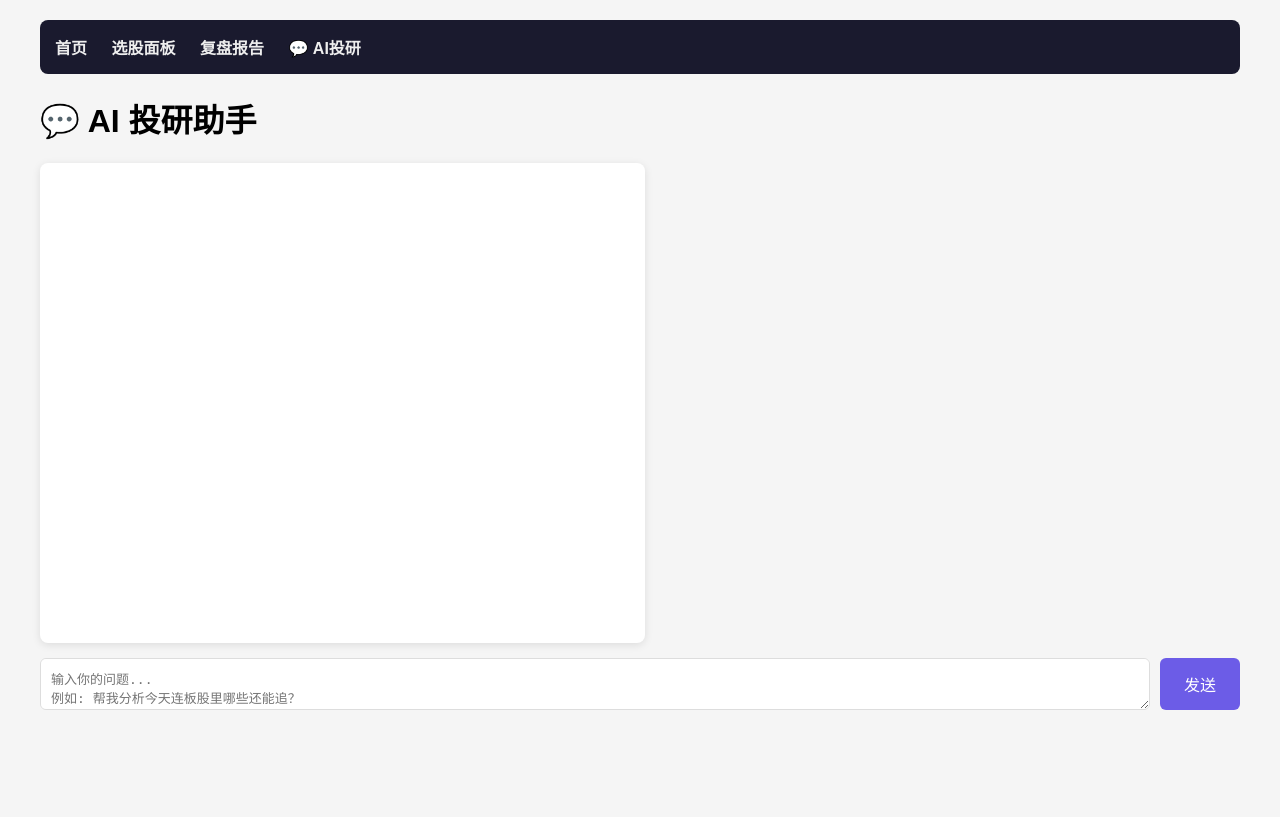
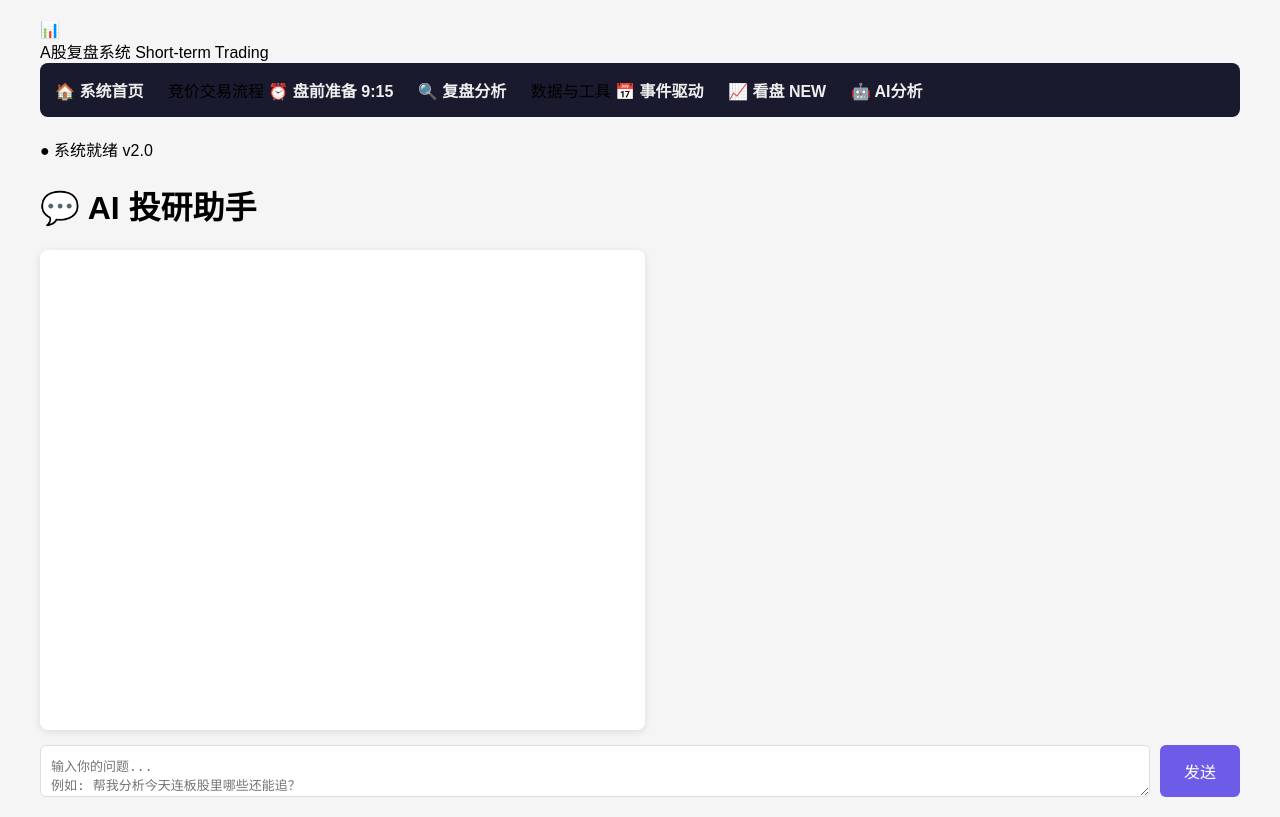
Before and after one commit to renwenxin/A, a Flask app: page /chat in a window 1280 px wide. Before the commit the page ends 710 px from the top, so only its background shows below. Run offline with Flask 3, Linux system fonts and the light colour scheme.

Commit message:
feat: add '看盘' nav item to sidebar navigation

```diff
--- a/ashare_review/web/templates/base.html
+++ b/ashare_review/web/templates/base.html
@@ -7,12 +7,78 @@
     <link rel="stylesheet" href="/static/style.css">
 </head>
 <body>
-    <nav>
-        <a href="/">首页</a>
-        <a href="/screening">选股面板</a>
-        <a href="/review">复盘报告</a>
-        <a href="/chat">💬 AI投研</a>
-    </nav>
-    <main>{% block content %}{% endblock %}</main>
+    <!-- ====== 左侧导航栏 ====== -->
+    <aside class="sidebar">
+        <div class="sidebar-brand">
+            <span class="brand-icon">📊</span>
+            <div class="brand-text">
+                <span class="brand-title">A股复盘系统</span>
+                <span class="brand-sub">Short-term Trading</span>
+            </div>
+        </div>
+
+        <nav class="sidebar-nav">
+            <a href="/" class="nav-item {% if request.endpoint == 'index' %}active{% endif %}">
+                <span class="nav-icon">🏠</span>
+                <span class="nav-label">系统首页</span>
+            </a>
+            <span class="nav-section">竞价交易流程</span>
+            <a href="/screening" class="nav-item {% if request.endpoint == 'screening' %}active{% endif %}">
+                <span class="nav-icon">⏰</span>
+                <span class="nav-label">盘前准备</span>
+                <span class="nav-badge">9:15</span>
+            </a>
+            <a href="/review" class="nav-item {% if request.endpoint == 'review' %}active{% endif %}">
+                <span class="nav-icon">🔍</span>
+                <span class="nav-label">复盘分析</span>
+            </a>
+            <span class="nav-section">数据与工具</span>
+            <a href="/events" class="nav-item {% if request.endpoint == 'events_page' %}active{% endif %}">
+                <span class="nav-icon">📅</span>
+                <span class="nav-label">事件驱动</span>
+            </a>
+            <a href="/chart" class="nav-item {% if request.endpoint == 'chart_page' %}active{% endif %}">
+                <span class="nav-icon">📈</span>
+                <span class="nav-label">看盘</span>
+                <span class="nav-badge">NEW</span>
+            </a>
+            <a href="/chat" class="nav-item {% if request.endpoint == 'chat' %}active{% endif %}">
+                <span class="nav-icon">🤖</span>
+                <span class="nav-label">AI分析</span>
+            </a>
+        </nav>
+
+        <div class="sidebar-footer">
+            <span class="footer-status">● 系统就绪</span>
+            <span class="footer-version">v2.0</span>
+        </div>
+    </aside>
+
+    <!-- ====== 主内容区 ====== -->
+    <div class="main-wrapper">
+        {% block content %}{% endblock %}
+    </div>
+
+    <!-- AI 分析弹窗 (全局) -->
+    <div id="ai-modal" class="ai-modal" style="display:none">
+        <div class="ai-modal-content">
+            <span class="ai-modal-close" onclick="closeAIModal()">&times;</span>
+            <h3 id="ai-modal-title">AI 分析中...</h3>
+            <div id="ai-modal-body"></div>
+        </div>
+    </div>
+
+    <script>
+    function escapeHtml(str) {
+        const div = document.createElement('div');
+        div.textContent = str;
+        return div.innerHTML;
+    }
+    let aiEventSource = null;
+    function closeAIModal() {
+        document.getElementById('ai-modal').style.display = 'none';
+        if (aiEventSource) aiEventSource.close();
+    }
+    </script>
 </body>
 </html>
```
